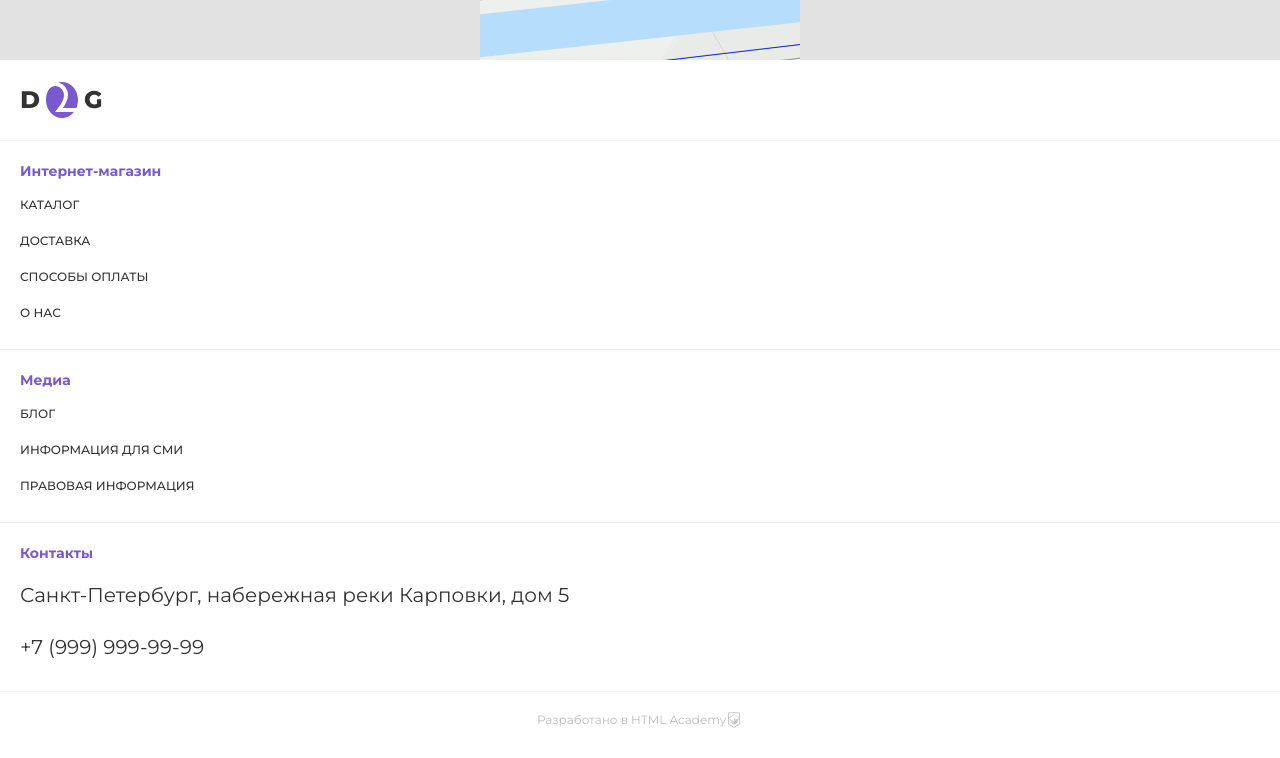
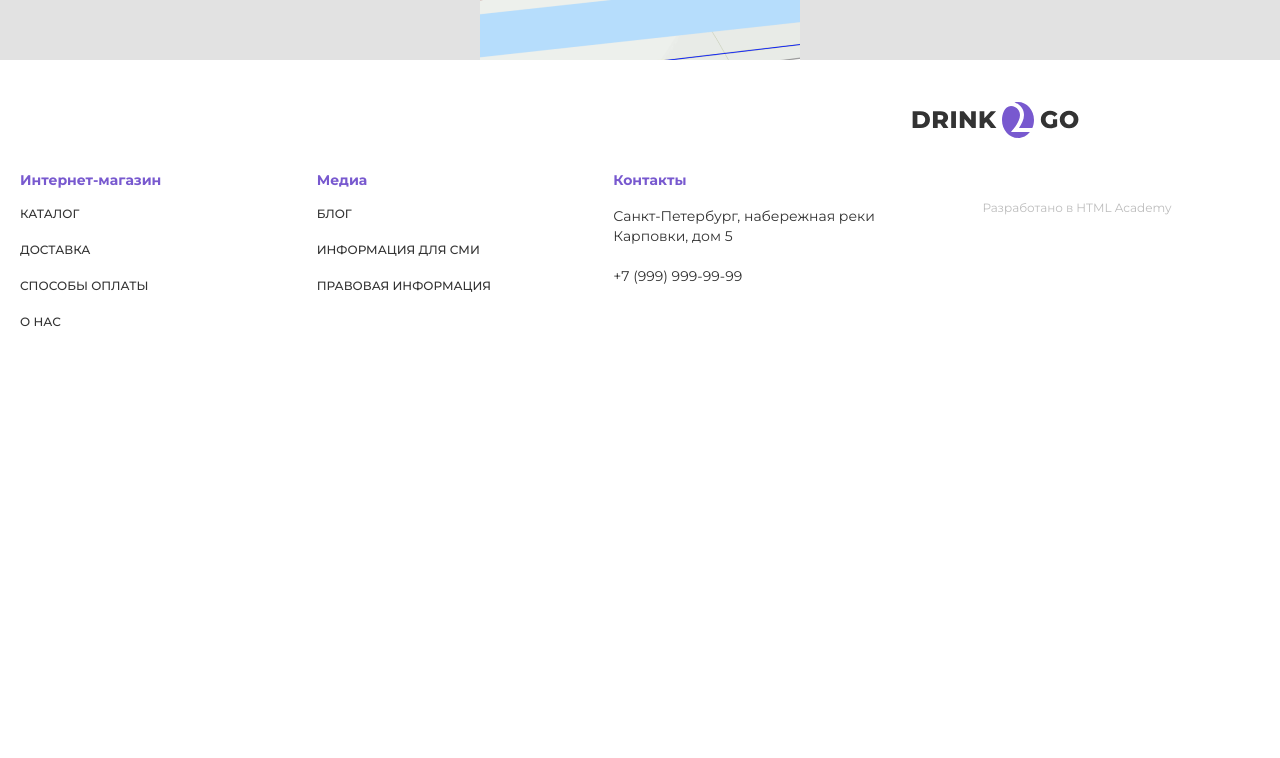
Before and after one commit to abkxj59/Drink2Go, a website: page source/index.html in a window 1280 px wide. Shown: the part 6520-7278 px from the top of the page. After the commit the page ends 6858 px from the top, so only its background shows below. Drawn offline with nearby package versions, Linux system fonts and the light colour scheme; files that its build step writes are made by us from their sources; files whose address does not match are found by name.

Commit message:
адаптив футера

```diff
--- a/source/index.html
+++ b/source/index.html
@@ -23,7 +23,7 @@
       <picture>
         <source media="(min-width: 1440px)" srcset="img/logo-desktop.svg" width="170" height="36">
         <source media="(min-width: 768px)" srcset="img/logo-tablet.svg" width="82" height="36">
-        <img class="main-header__logo-img" src="img/logo-mobile.svg" alt="логотип Drink2Go." width="32" height="36">
+        <img class="img-block" src="img/logo-mobile.svg" alt="логотип Drink2Go." width="32" height="36">
       </picture>
       <h1 class="main-header__heading">Интернет-магазин кофейных напитков</h1>
     </a>
@@ -325,10 +325,14 @@
   </main>
 
   <footer class="page__footer main-footer">
+    <h2 class="main-footer__heading visually-hidden">Ссылки</h2>
     <div class="main-footer__field main-footer__field--top footer-top">
-      <h2 class="main-footer__heading visually-hidden">Ссылки</h2>
       <a class="footer-top__logo">
-        <img src="img/logo-tablet.svg" width="82" height="36">
+        <picture>
+          <source media="(min-width: 768px)" srcset="img/logo-desktop.svg" width="170" height="36">
+          <img class="img-block" src="img/logo-tablet.svg" width="82" height="36">
+        </picture>
+        <h3 class="footer-top__heading">Интернет-магазин кофейных напитков</h3>
       </a>
       <div class="footer-top__social social">
         <ul class="social__list">
@@ -366,7 +370,7 @@
       </div>
     </div>
 
-    <div class="main-footer__field">
+    <div class="main-footer__field main-footer__field--nav">
       <h2 class="main-footer__heading">Интернет-магазин</h2>
       <ul class="main-footer__list">
         <li class="main-footer__list-item">
@@ -384,7 +388,7 @@
       </ul>
     </div>
 
-    <div class="main-footer__field">
+    <div class="main-footer__field main-footer__field--nav">
       <h2 class="main-footer__heading">Медиа</h2>
       <ul class="main-footer__list">
         <li class="main-footer__list-item">
@@ -399,7 +403,7 @@
       </ul>
     </div>
 
-    <div class="main-footer__field">
+    <div class="main-footer__field main-footer__field--nav">
       <h2 class="main-footer__heading">Контакты</h2>
       <ul class="main-footer__list">
         <li class="main-footer__list-item">
@@ -411,10 +415,16 @@
       </ul>
     </div>
 
-    <div class="main-footer__field main-footer__field--copiright">
-      <a class="main-footer__copiright" href="https://htmlacademy.ru/intensive/adaptive">
-        Разработано в HTML Academy
-      </a>
+    <div class="main-footer__field main-footer__field--copyright">
+      <p class="main-footer__copyright">
+        Разработано в
+        <a class="main-footer__copyright-link" href="https://htmlacademy.ru/intensive/adaptive" aria-label="Сайт HTML Academy">
+          HTML Academy
+          <svg class="main-footer__copyright-logo" width="12" height="16">
+            <use xlink:href="img/sprite.svg#icon-htmlacademy"></use>
+          </svg>
+        </a>
+      </p>
     </div>
   </footer>
 
--- a/source/less/blocks/footer-top.less
+++ b/source/less/blocks/footer-top.less
@@ -1,10 +1,45 @@
 .footer-top {
-  .wrapper();
   display: flex;
   justify-content: space-between;
+
+  @media (min-width: @desktop-width) {
+    flex-direction: column;
+
+  }
 }
 
 .footer-top__logo {
   padding: 22px 0;
-  display: flex;
+
+  @media (min-width: @tablet-width) {
+    padding: 42px 0 32px;
+  }
+
+  @media (min-width: @desktop-width) {
+    padding: 40px 0 0;
+  }
 }
+
+.footer-top__heading {
+  display: none;
+  font-weight: 400;
+  font-size: 14px;
+  line-height: 20px;
+  margin: 0;
+  margin-top: 10px;
+
+  @media (min-width: @desktop-width) {
+    display: block;
+  }
+}
+
+.footer-top__social {
+  margin: 20px 0;
+
+  @media (min-width: @tablet-width) {
+    margin: 40px 0 30px;
+  }
+  @media (min-width: @desktop-width) {
+    margin: 50px 0 0;
+  }
+}
--- a/source/less/blocks/main-footer.less
+++ b/source/less/blocks/main-footer.less
@@ -1,3 +1,7 @@
+.main-footer {
+  display: grid;
+}
+
 .main-footer__field {
   padding: 20px;
   border-bottom: 1px solid @base-secondary;
@@ -6,8 +10,9 @@
     border: none;
   }
 
-  &--copiright {
-    padding-bottom: 30px;
+  @media (min-width: @tablet-width) {
+    border: none;
+    padding: 0;
   }
 }
 
@@ -27,25 +32,94 @@
   font-size: 12px;
   line-height: 16px;
   text-transform: uppercase;
-  color: @base-black;
   padding: 8px 0;
   margin-top: 4px;
 
+  &:hover {
+    color: @primary-lighter;
+  }
+
+  &:active {
+    color: @primary-darker;
+  }
+
   &--address,
   &--tel {
-    .regular-text();
+    font-weight: 400;
+    font-size: 14px;
+    line-height: 20px;
     text-transform: none;
   }
 }
 
-.main-footer__copiright {
-  .reset-link();
+.main-footer__field--nav {
+  @media (min-width: @desktop-width) {
+    margin-top: 50px;
+  }
+}
+
+.main-footer__field--copyright {
+  padding-bottom: 30px;
+
+  @media (min-width: @tablet-width) {
+    padding-top: 30px;
+    padding-bottom: 40px;
+  }
+
+  @media (min-width: @desktop-width) {
+    padding-top: 20px;
+  }
+}
+
+.main-footer__copyright {
+  display: flex;
+  justify-content: center;
+  align-items: baseline;
   color: @base-grey;
   font-size: 12px;
   line-height: 16px;
-  background-image: url("../../img/icon-htmlacademy.svg");
-  background-repeat: no-repeat;
-  width: 206px;
-  background-position-x: 191px;
   margin: 0 auto;
 }
+
+.main-footer__copyright-link {
+  .reset-link();
+  display: flex;
+  width: fit-content;
+  padding-left: 3px;
+
+  &:hover {
+    color: @base-primary;
+  }
+
+  &:active {
+    color: @primary-darker;
+  }
+}
+
+.main-footer__copyright-logo {
+  margin-left: 4px;
+}
+
+
+@media (min-width: @tablet-width) {
+  .main-footer {
+    grid-template-columns: repeat(3, 1fr);
+    column-gap: 30px;
+    .wrapper();
+  }
+
+  .main-footer__field--top,
+  .main-footer__field--copyright {
+    grid-column: 1/-1;
+  }
+}
+
+@media (min-width: @desktop-width) {
+  .main-footer {
+    grid-template-columns: repeat(4, 1fr);
+  }
+
+  .main-footer__field--top {
+    grid-column: 1/2;
+  }
+}
--- a/source/less/blocks/main-header.less
+++ b/source/less/blocks/main-header.less
@@ -13,10 +13,6 @@
   @media (min-width: @tablet-width) {
     padding: 22px 20px;
   }
-}
-
-.main-header__logo-img {
-  display: block;
 }
 
 .main-header__heading {
--- a/source/less/blocks/social.less
+++ b/source/less/blocks/social.less
@@ -9,13 +9,23 @@
   align-items: center;
   width: 40px;
   height: 40px;
-  padding: 20px 0;
-  text-align: center;
+  border-radius: 4px;
+  color: @base-grey;
 
-  &:last-child {
-    padding-right: 0;
+  &:hover {
+    color: @base-primary;
+    background-color: @base-secondary;
+  }
+  &:active {
+    background-color: @primary-opacity;
   }
 }
+
 .social__item {
   margin-left: 20px;
+
+  @media (min-width: @desktop-width) {
+    margin-right: 20px;
+    margin-left: 0;
+  }
 }
--- a/source/less/utils/global.less
+++ b/source/less/utils/global.less
@@ -6,3 +6,7 @@
   height: 1px;
   margin: -1px;
 }
+
+.img-block {
+  display: block;
+}
--- a/source/less/utils/mixins.less
+++ b/source/less/utils/mixins.less
@@ -96,4 +96,8 @@
 
 .wrapper() {
   padding: 0 20px;
+
+  @media (min-width: @desktop-width) {
+    padding: 0 40px;
+  }
 }
```
Also changed, not shown: source/img/icon-htmlacademy.svg (deleted), source/img/icons/icon-htmlacademy.svg (added), source/img/icons/icon-ok.svg, source/img/icons/icon-pinterest.svg, source/img/icons/icon-vk.svg.
